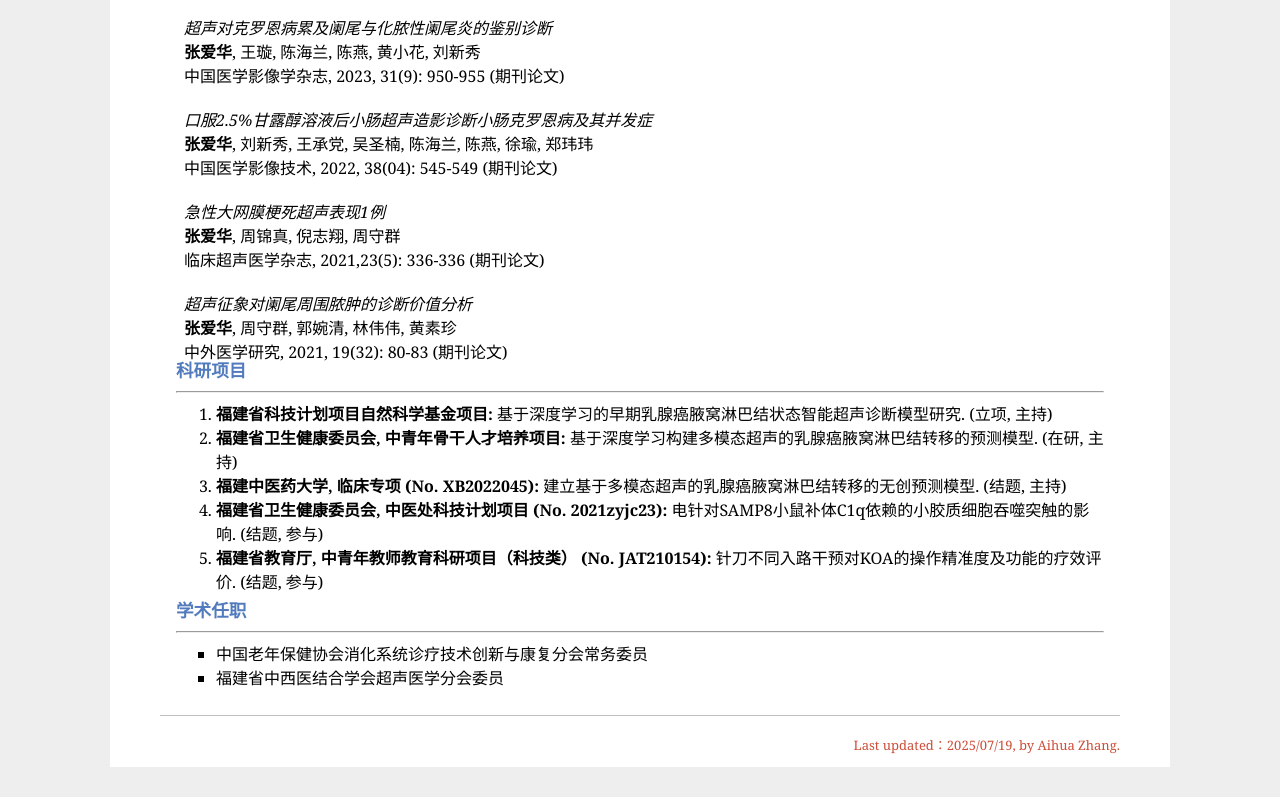
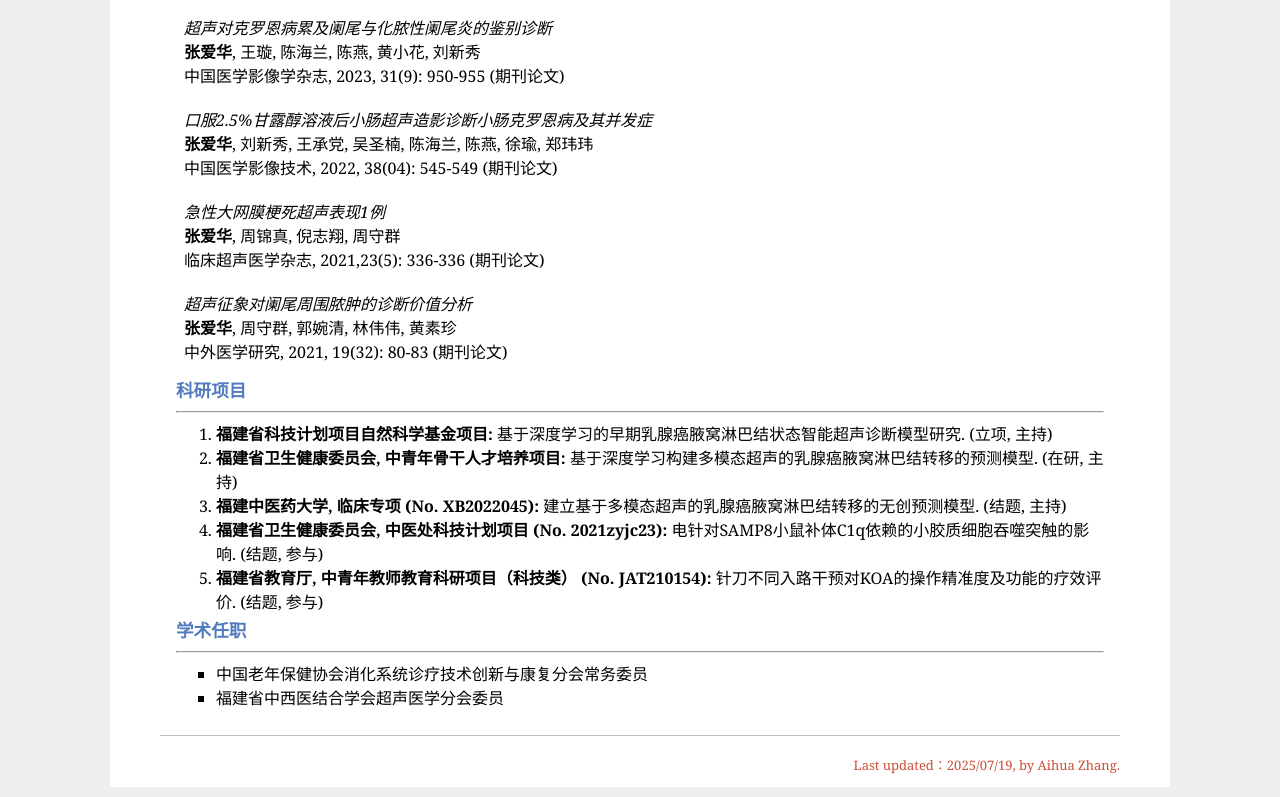
Before and after one commit to zah-fjtcm/zah-fjtcm.github.io, a plain HTML site: page index.html in a window 1280 px wide. Shown: the part 662-1459 px from the top of the page. Drawn offline with Linux system fonts and the light colour scheme.

Commit message:
style: margin

```diff
--- a/index.html
+++ b/index.html
@@ -106,7 +106,7 @@
 	</div>
 </td>
 </tr></tbody></table>
-
+<div style="height: 20px;"></div>
 <a name="projects"><h3>科研项目</h3></a>
 <hr />
 <ol>
```
